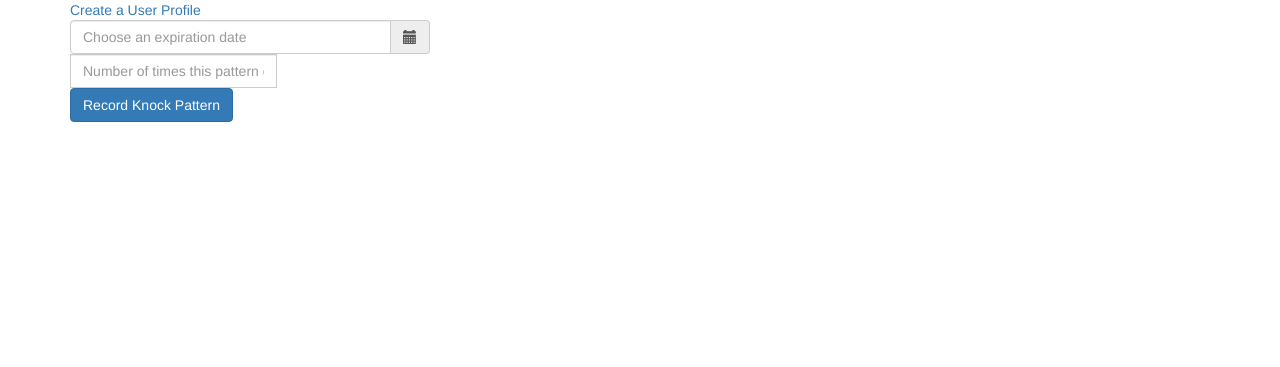
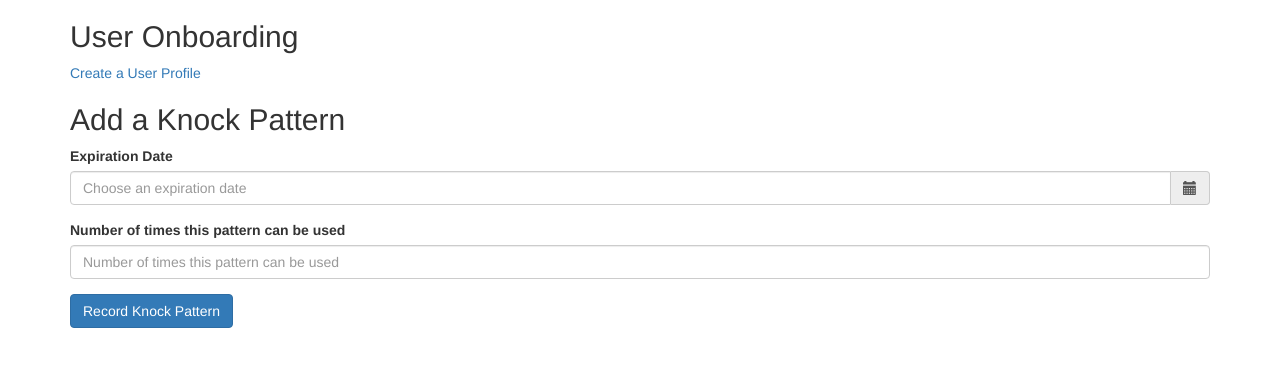
Before and after one commit to knocktrends/knocksensor, a Flask app: template knockserver/templates/index.html in a window 1280 px wide. Shown: the top 367 px of the page. Run offline with Flask 2, Linux system fonts and the light colour scheme; the template is opened without the code that fills it, so the values that code supplies are empty; some libraries are stand-ins or nearby versions.

Commit message:
Fix the form.

```diff
--- a/knockserver/templates/index.html
+++ b/knockserver/templates/index.html
@@ -5,18 +5,24 @@
     <script type="text/javascript" src="../static/bower_components/jquery/dist/jquery.min.js"></script>
     <script type="text/javascript" src="../static/bower_components/moment/min/moment.min.js"></script>
     <script type="text/javascript" src="../static/bower_components/bootstrap/dist/js/bootstrap.min.js"></script>
-  <script type="text/javascript" src="../static/bower_components/eonasdan-bootstrap-datetimepicker/build/js/bootstrap-datetimepicker.min.js"></script>
-  <link rel="stylesheet" href="../static/bower_components/bootstrap/dist/css/bootstrap.min.css" />
-  <link rel="stylesheet" href="../static/bower_components/eonasdan-bootstrap-datetimepicker/build/css/bootstrap-datetimepicker.min.css" />
+    <script type="text/javascript"
+            src="../static/bower_components/eonasdan-bootstrap-datetimepicker/build/js/bootstrap-datetimepicker.min.js"></script>
+    <link rel="stylesheet" href="../static/bower_components/bootstrap/dist/css/bootstrap.min.css"/>
+    <link rel="stylesheet"
+          href="../static/bower_components/eonasdan-bootstrap-datetimepicker/build/css/bootstrap-datetimepicker.min.css"/>
     <link rel="stylesheet" type="text/css" href="{{ url_for('static', filename='style.css') }}">
     <script src="{{ url_for('static', filename='script.js') }}"></script>
 </head>
 
 <body>
 <div class="container">
+    <h2>User Onboarding</h2>
     <a href="{{ url_for('on_board_user') }}">Create a User Profile</a>
-      <div class="row">
-        <div class='col-sm-4'>
+
+    <h2>Add a Knock Pattern</h2>
+    <form action="" method="post" role="form">
+        <div class="form-group">
+            <label for="datetimepicker">Expiration Date</label>
             <div class='input-group date' id='datetimepicker'>
                 <input type='text' class="form-control" placeholder="Choose an expiration date"/>
                 <span class="input-group-addon">
@@ -24,21 +30,15 @@
                 </span>
             </div>
         </div>
+        <div class="form-group">
+            <label for="uses">Number of times this pattern can be used</label>
+            <input type='text' class="form-control" id="uses"
+                   placeholder="Number of times this pattern can be used"/>
         </div>
-      <div class="row">
-        <div class='col-sm-6'>
-          <div class="input-group">
-            <input type='text' class="form-control" id="uses" placeholder="Number of times this pattern can be used"/>
-          </div>
-        </div>
-      </div>
-      <div class="row">
-       <div class='col-sm-4'>
         <div class="button_box">
             <button class="btn btn-primary" onclick="send_status()">Record Knock Pattern</button>
         </div>
-      </div>
-    </div>
+    </form>
 </div>
 </body>
 
```
Lines whose indentation alone changed are shown as unchanged.
